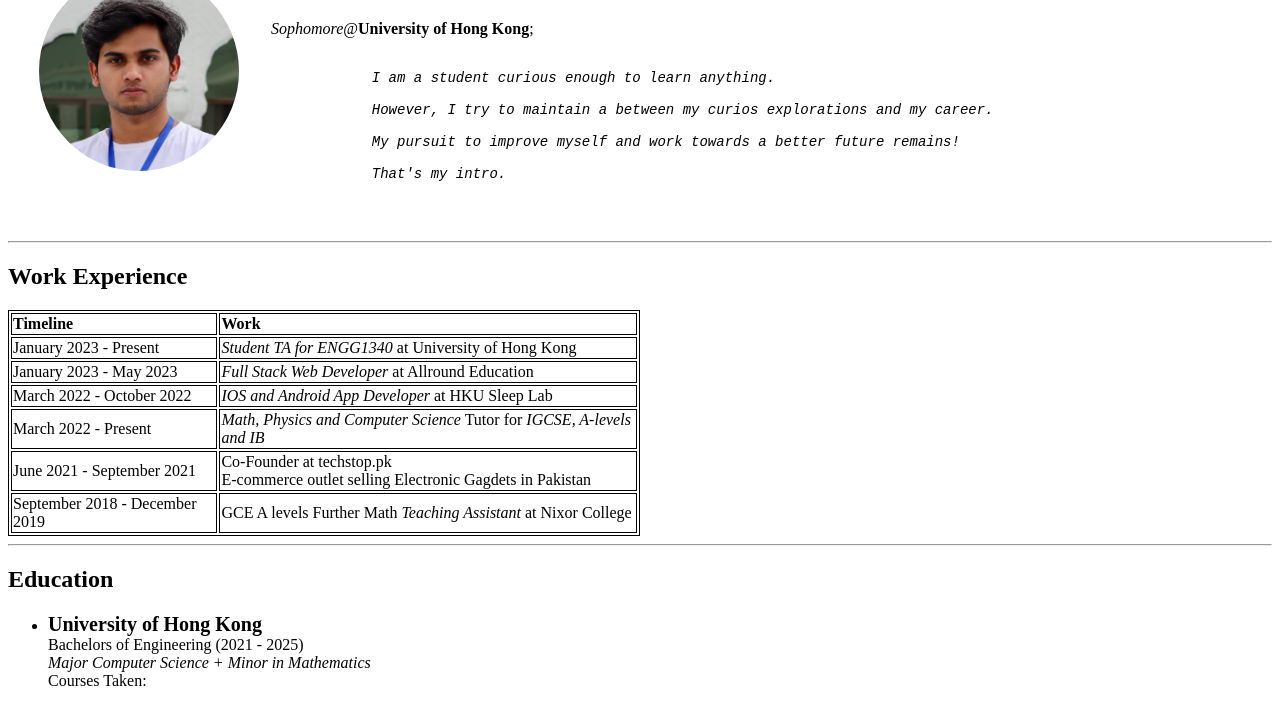
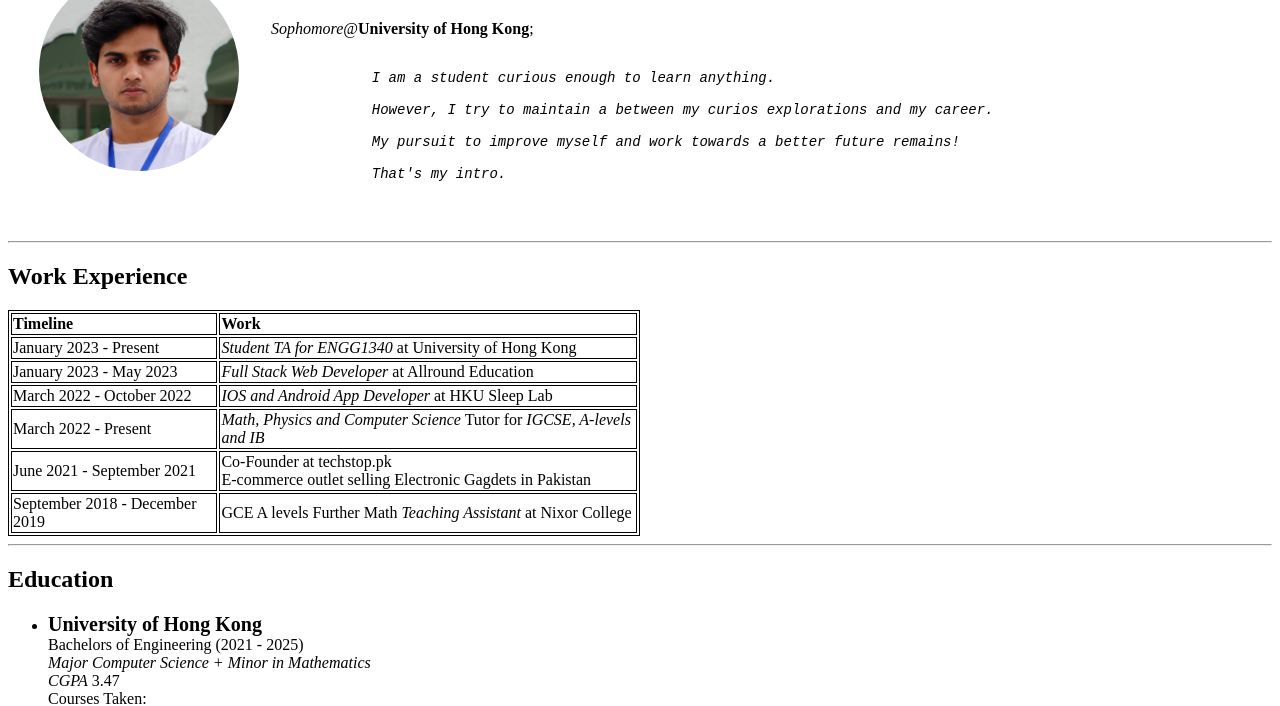
Before and after one commit to jam-khan/personal-webpage, a plain HTML site: page index.html in a window 1280 px wide. Shown: the part 95-801 px from the top of the page. Drawn offline with Linux system fonts and the light colour scheme.

Commit message:
Update index.html

```diff
--- a/index.html
+++ b/index.html
@@ -113,6 +113,8 @@
         <strong style="font-size: 20px">University of Hong Kong</strong><br />
         Bachelors of Engineering (2021 - 2025) <br />
         <em>Major Computer Science + Minor in Mathematics</em>
+        <br>
+        <em>CGPA</em> 3.47
         <br>
         Courses Taken: <p>
             ○ <a href="https://www.cs.hku.hk/index.php/programmes/course-offered?infile=2019/engg1330.html">ENGG1330</a>
```
